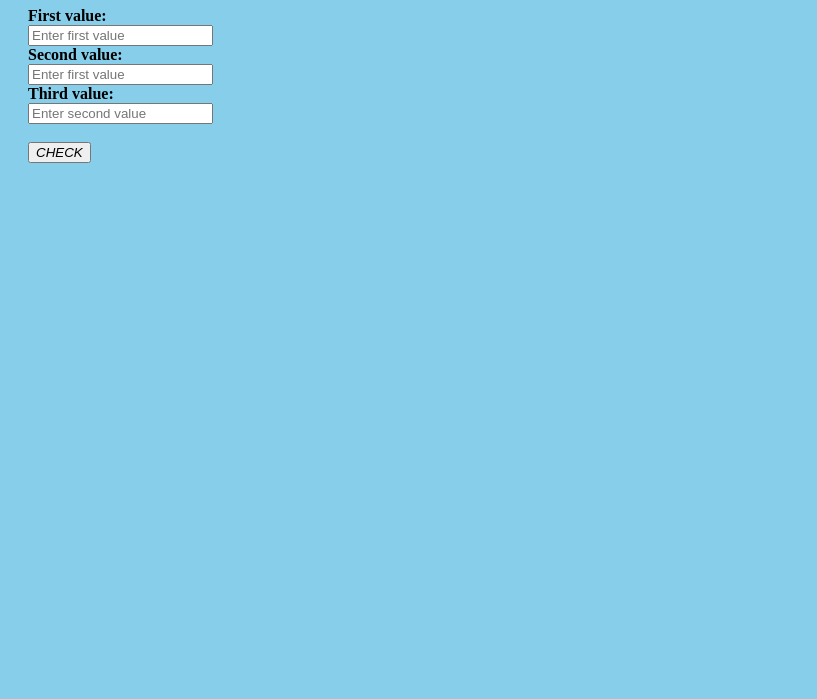
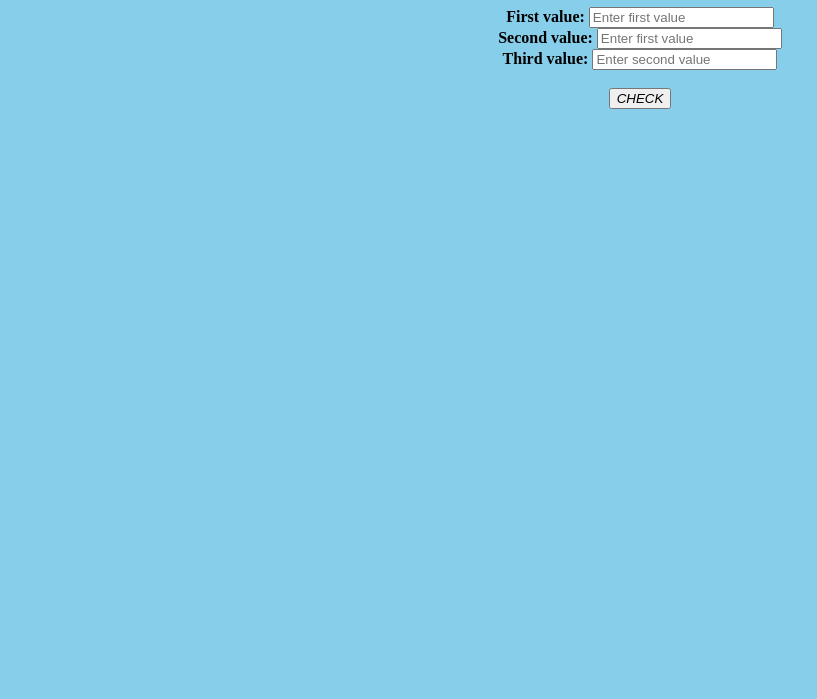
Before and after one commit to vankessa/triangle, a plain HTML site: page triangle.html in a window 1280 px wide. Shown: the part 101-800 px from the top of the page, without its empty margins (0-817 px from the left). Drawn offline with Linux system fonts and the light colour scheme.

Commit message:
aligned items center

```diff
--- a/css/styles.css
+++ b/css/styles.css
@@ -4,5 +4,6 @@ body{
     background-color:skyblue;
 }
 h1  {
+
     color:darkcyan;
 }
--- a/triangle.html
+++ b/triangle.html
@@ -11,18 +11,20 @@
    <h1>
     TRIANGLE TRACKER
    </h1>
-   <div class="form">
-       <strong>First value:</strong><br>
-       <input type="number" placeholder="Enter first value" name="value1" id="one">
+   <div class="form-style-10">
+
+       <center><strong id="1">First value:</strong>
+       <input type="number" placeholder="Enter first value" name="value1" id="one" id="2">
        <br>
-       <strong>Second value:</strong><br>
-       <input type="number" placeholder="Enter first value" name="value2" id="two">
+       <strong id="3">Second value:</strong>
+       <input type="number" placeholder="Enter first value" name="value2" id="two" id="4">
        <br>
-       <strong>Third value:</strong><br>
-       <input type="number" placeholder="Enter second value" name="value3" id="three">
+       <strong id="4">Third value:</strong>
+       <input type="number" placeholder="Enter second value" name="value3" id="three" id="5">
        <br><br>
-       <button onclick="check()"><em>CHECK</em></button>
+       <button onclick="check()" id="6"><em>CHECK</em></button></center>
        <p id="demo"></p>
+
    </div>
 
 
```
